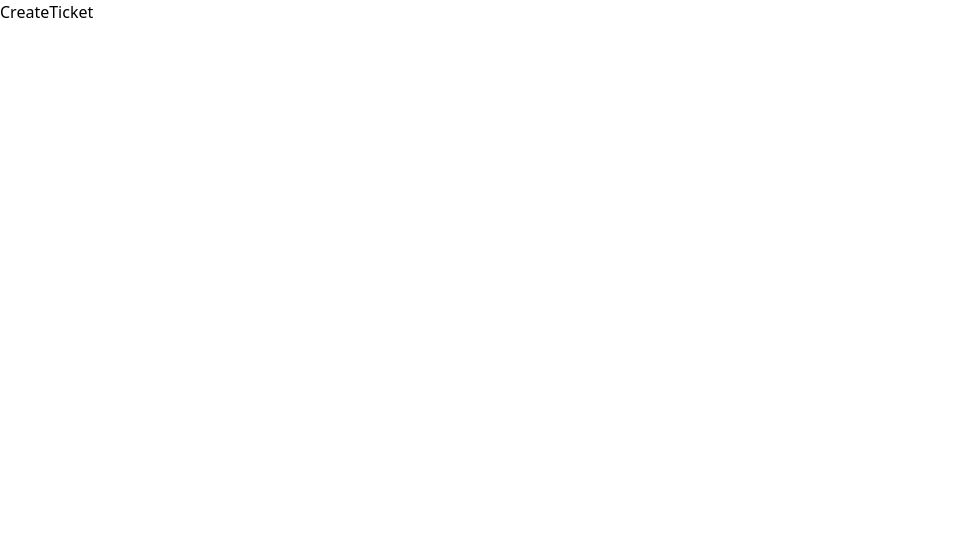
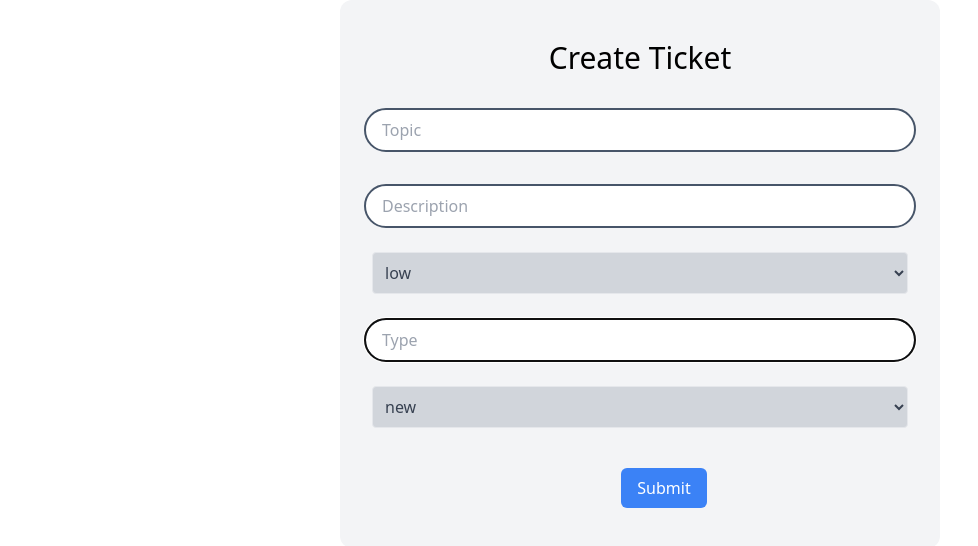
Before and after one commit to Jotirmay00/Support-ticket-entry-system, a React (Vite) app in the folder client/: page /ticket in a window 1280 px wide. Shown: the top 546 px of the page, without its empty margins (0-978 px from the left). Built offline with nearby package versions, Linux system fonts and the light colour scheme; the HTML template or start-up script is replaced by a standard one.

Commit message:
added ticket creation functionality

```diff
--- a/client/src/components/FormInput.jsx
+++ b/client/src/components/FormInput.jsx
@@ -1,5 +1,7 @@
+// eslint-disable-next-line no-unused-vars
 import React from 'react'
 
+// eslint-disable-next-line react/prop-types
 const FormInput = ({value,place,onChange}) => {
   return (
     <div>
@@ -10,7 +12,8 @@ const FormInput = ({value,place,onChange}) => {
       id={place}
       value={value}
       onChange={(e) => onChange(e.target.value)}
-      placeholder={place} />
+      placeholder={place}
+      autoFocus />
       </div>
     </div>
   )
--- a/client/src/pages/CreateAgent.jsx
+++ b/client/src/pages/CreateAgent.jsx
@@ -1,37 +1,70 @@
 // eslint-disable-next-line no-unused-vars
-import React, { useState } from 'react'
-import Spinner from "../components/Spinner"
-import axios from 'axios'
-import { useNavigate } from 'react-router-dom'
-import FormInput from '../components/FormInput'
-
-
+import React, { useState } from "react";
+import Spinner from "../components/Spinner";
+import axios from "axios";
+import { useNavigate } from "react-router-dom";
+import FormInput from "../components/FormInput";
 
 const CreateAgent = () => {
-const [name,setName] = useState()
-const [email,setEmail] = useState()
-const [num,setNum] = useState()
-const [description,setDescription] = useState()
+  const [name, setName] = useState("");
+  const [email, setEmail] = useState("");
+  const [phone, setPhone] = useState("");
+  const [description, setDescription] = useState("");
+  const navigate = useNavigate();
+  const [loading, setLoading] = useState(false);
 
-
-
-
+  const handleSubmit = (e) => {
+    e.preventDefault();
+    const data = {
+      name,
+      email,
+      phone,
+      description,
+    };
+    setLoading(true);
+    axios
+      .post("http://localhost:8000/api/support-agents", data)
+      .then((response) => {
+          console.log("Form submitted successfully:", response.data);
+        setLoading(false);
+        setName("")
+        setEmail("")
+        setPhone("")
+        setDescription("")
+        navigate("/ticket");
+      })
+      .catch((error) => {
+        setLoading(false);
+        console.log(error);
+      });
+  };
 
   return (
+    <form onSubmit={handleSubmit}>
+      {loading ? <Spinner /> : ""}
+      <div className="flex flex-col rounded-xl w-[600px] p-4 mx-auto bg-gray-100">
+        <h1 className="text-3xl my-4 mx-auto text-center weight-5">
+          Create Agent
+        </h1>
+        <FormInput place="Name" value={name} onChange={setName} />
+        <FormInput place="Email" value={email} onChange={setEmail} />
+        <FormInput place="Phone-no." value={phone} onChange={setPhone} />
+        <FormInput
+          place="Description"
+          value={description}
+          onChange={setDescription}
+        />
+        <div className="flex flex-col rounded-xl w-[600px] p-4 mx-auto items-center">
+          <button
+            type="submit"
+            className="bg-blue-500 text-white px-4 py-2 rounded-md mt-4"
+          >
+            Submit
+          </button>
+        </div>
+      </div>
+    </form>
+  );
+};
 
-<form>
-    <div className='flex flex-col rounded-xl w-[600px] p-4 mx-auto '>
-    <h1 className='text-3xl my-4 mx-auto text-center weight-5'>Create Agent</h1>
-        <FormInput place="name" value={name} onChange={setName}/>
-        <FormInput place="email"value={email} onChange={setEmail}/>
-        <FormInput place="phone-no." value={num} onChange ={setNum} />
-        <FormInput place="description" value={description} onChange={setDescription}/>
-        <div className='flex flex-col rounded-xl w-[600px] p-4 mx-auto items-center'>
-        <button type='submit' className='bg-blue-500 text-white px-4 py-2 rounded-md mt-4'>Submit</button>
-        </div>
-    </div>
-</form>
-  )
-}
-
-export default CreateAgent
+export default CreateAgent;
--- a/client/src/pages/CreateTicket.jsx
+++ b/client/src/pages/CreateTicket.jsx
@@ -1,10 +1,86 @@
 // eslint-disable-next-line no-unused-vars
-import React from 'react'
+import React, { useState } from "react";
+import Spinner from "../components/Spinner";
+import axios from "axios";
+import { useNavigate } from "react-router-dom";
+import FormInput from "../components/FormInput";
 
 const CreateTicket = () => {
+  const [topic, setTopic] = useState("");
+  const [type, setType] = useState("");
+  const [severity, setSeverity] = useState("low");
+  const [status, setStatus] = useState("new");
+  const [description, setDescription] = useState("");
+  const navigate = useNavigate();
+  const [loading, setLoading] = useState(false);
+
+  const handleSubmit = (e) => {
+    e.preventDefault();
+    const data = {
+      topic,
+      description,
+      status,
+      severity,
+      type,
+    };
+    setLoading(true);
+    axios
+      .post("http://localhost:8000/api/support-tickets", data)
+      .then((response) => {
+        console.log("Form submitted successfully:", response.data);
+        setLoading(false);
+        setTopic("");
+        setDescription("");
+        setType("");
+        setSeverity("");
+        setStatus("");
+        navigate("/");
+      })
+      .catch((error) => {
+        setLoading(false);
+        console.log(error);
+      });
+  };
+
+  const STATUS = ["new" , "assigned","resolved"]
+
+  const SEVERITY =["low" , "medium" ,"high"]
+
   return (
-    <div>CreateTicket</div>
-  )
-}
+    <form onSubmit={handleSubmit}>
+      {loading ? <Spinner /> : ""}
+      <div className="flex flex-col rounded-xl w-[600px] p-6 mx-auto bg-gray-100 ">
+        <h1 className="text-3xl my-4 mx-auto text-center weight-5">
+          Create Ticket
+        </h1>
+        <FormInput place="Topic" value={topic} onChange={setTopic} />
+        <FormInput
+          place="Description"
+          value={description}
+          onChange={setDescription}
+        />
+        <select  className="border rounded p-2 m-2 bg-gray-300 text-gray-700 focus:outline-none hover:bg-gray-200" name="severity" value={severity} onChange={e => setSeverity(e.target.value)}>
+      {
+          SEVERITY.map(sev => <option key={sev}>{sev}</option>)
+      }
+       </select>
+        <FormInput place="Type" value={type} onChange={setType} />
+       <select className="border rounded p-2 m-2 bg-gray-300 text-gray-700 focus:outline-none hover:bg-gray-200" name="status" value={status} onChange={e => setStatus(e.target.value)}>
+      {
+          STATUS.map(stat => <option key={stat}>{stat}</option>)
+      }
+       </select>
+        <div className="flex flex-col rounded-xl w-[600px] p-4 mx-auto items-center">
+          <button
+            type="submit"
+            className="bg-blue-500 text-white px-4 py-2 rounded-md mt-4"
+          >
+            Submit
+          </button>
+        </div>
+      </div>
+    </form>
+  );
+};
 
-export default CreateTicket
+export default CreateTicket;
```
Also changed, not shown: 1 other file (tests, documents, lock files or other folders).
